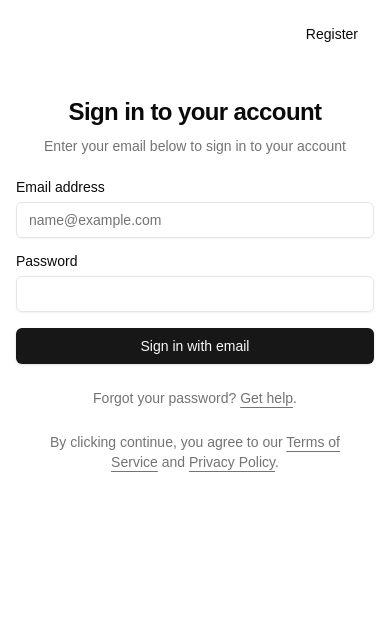
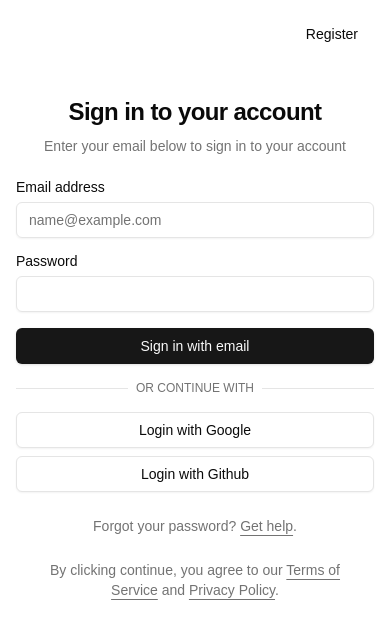
Before and after one commit to ChrisGambrell/password-auth, a Next.js app: page /login in a window 390 px wide. Shown: the top 636 px of the page. Built offline with nearby package versions, Linux system fonts and the light colour scheme; no server answers.

Commit message:
Add google and github sign in

```diff
--- a/actions/auth.ts
+++ b/actions/auth.ts
@@ -7,6 +7,7 @@ import { getErrorRedirect, getSuccessRedirect, parseFormData } from '@cgambrell/
 import { Prisma } from '@prisma/client'
 import bcrypt from 'bcryptjs'
 import { AuthError } from 'next-auth'
+import { BuiltInProviderType } from 'next-auth/providers'
 import { redirect } from 'next/navigation'
 
 export async function login(_prevState: unknown, formData: FormData) {
@@ -23,6 +24,15 @@ export async function login(_prevState: unknown, formData: FormData) {
 
 export async function logout() {
 	await signOut({ redirectTo: '/login' })
+}
+
+export async function oauth(provider: BuiltInProviderType) {
+	try {
+		await signIn(provider, { redirectTo: '/' })
+	} catch (error) {
+		if (error instanceof AuthError) redirect(getErrorRedirect('/login', error.cause?.err?.message))
+		throw error
+	}
 }
 
 export async function register(_prevState: unknown, formData: FormData) {
--- a/app/(auth)/login/client.tsx
+++ b/app/(auth)/login/client.tsx
@@ -1,6 +1,6 @@
 'use client'
 
-import { login } from '@/actions/auth'
+import { login, oauth } from '@/actions/auth'
 import { ActionButton } from '@/components/action-button'
 import { FormInput } from '@/components/form-input'
 import { useFormState } from 'react-dom'
@@ -13,6 +13,24 @@ export function ClientPage() {
 			<FormInput label='Email address' name='email' placeholder='name@example.com' type='email' error={state?.errors.email} />
 			<FormInput label='Password' name='password' type='password' error={state?.errors.password} />
 			<ActionButton>Sign in with email</ActionButton>
+
+			<div className='relative col-span-full'>
+				<div className='absolute inset-0 flex items-center'>
+					<span className='w-full border-t' />
+				</div>
+				<div className='relative flex justify-center text-xs uppercase'>
+					<span className='bg-background px-2 text-muted-foreground'>Or continue with</span>
+				</div>
+			</div>
+
+			<div className='grid gap-2 col-span-full'>
+				<ActionButton formAction={oauth.bind(null, 'google')} variant='outline'>
+					Login with Google
+				</ActionButton>
+				<ActionButton formAction={oauth.bind(null, 'github')} variant='outline'>
+					Login with Github
+				</ActionButton>
+			</div>
 		</form>
 	)
 }
--- a/app/(auth)/register/client.tsx
+++ b/app/(auth)/register/client.tsx
@@ -1,6 +1,6 @@
 'use client'
 
-import { register } from '@/actions/auth'
+import { oauth, register } from '@/actions/auth'
 import { ActionButton } from '@/components/action-button'
 import { FormInput } from '@/components/form-input'
 import { useFormState } from 'react-dom'
@@ -23,6 +23,24 @@ export function ClientPage() {
 			<FormInput label='Password' name='password' type='password' error={state?.errors.password} />
 			<FormInput label='Confirm password' name='confirmPassword' type='password' error={state?.errors.confirmPassword} />
 			<ActionButton className='col-span-full'>Create account with email</ActionButton>
+
+			<div className='relative col-span-full'>
+				<div className='absolute inset-0 flex items-center'>
+					<span className='w-full border-t' />
+				</div>
+				<div className='relative flex justify-center text-xs uppercase'>
+					<span className='bg-background px-2 text-muted-foreground'>Or continue with</span>
+				</div>
+			</div>
+
+			<div className='grid gap-2 col-span-full'>
+				<ActionButton formAction={oauth.bind(null, 'google')} variant='outline'>
+					Login with Google
+				</ActionButton>
+				<ActionButton formAction={oauth.bind(null, 'github')} variant='outline'>
+					Login with Github
+				</ActionButton>
+			</div>
 		</form>
 	)
 }
--- a/app/(protected)/(root)/columns.tsx
+++ b/app/(protected)/(root)/columns.tsx
@@ -2,11 +2,13 @@
 
 import { DataTableColumnHeader } from '@/components/data-table/column-header'
 import { PLACEHOLDER_IMAGE } from '@/lib/constants'
-import { User } from '@prisma/client'
+import { Prisma, User } from '@prisma/client'
 import { ColumnDef } from '@tanstack/react-table'
 import Image from 'next/image'
 
-export const columns: ColumnDef<User>[] = [
+type ColType = Prisma.UserGetPayload<{ include: { accounts: true } }>
+
+export const columns: ColumnDef<ColType>[] = [
 	{
 		accessorKey: 'image',
 		header: () => <span className='sr-only'>Image</span>,
@@ -29,6 +31,20 @@ export const columns: ColumnDef<User>[] = [
 	{
 		accessorKey: 'email',
 		header: ({ column }) => <DataTableColumnHeader column={column} title='Email address' />,
+		meta: { className: 'hidden lg:table-cell' },
+	},
+	{
+		accessorKey: 'accounts',
+		header: ({ column }) => <DataTableColumnHeader column={column} title='Linked accounts' />,
+		cell: ({ getValue }) => (
+			<span>
+				{getValue<ColType['accounts']>().length
+					? getValue<ColType['accounts']>()
+							.map((account) => account.provider)
+							.join(', ')
+					: '-'}
+			</span>
+		),
 		meta: { className: 'hidden md:table-cell' },
 	},
 	{
--- a/lib/auth.ts
+++ b/lib/auth.ts
@@ -3,6 +3,8 @@ import { PrismaAdapter } from '@auth/prisma-adapter'
 import bcrypt from 'bcryptjs'
 import NextAuth, { NextAuthConfig } from 'next-auth'
 import Credentials from 'next-auth/providers/credentials'
+import Github from 'next-auth/providers/github'
+import Google from 'next-auth/providers/google'
 import Resend from 'next-auth/providers/resend'
 import { env } from 'process'
 import prisma from './db'
@@ -38,6 +40,8 @@ export const authConfig = {
 				return user
 			},
 		}),
+		Github({ allowDangerousEmailAccountLinking: true }),
+		Google({ allowDangerousEmailAccountLinking: true }),
 		Resend({ from: env.AUTH_RESEND_EMAIL }),
 	],
 	session: { strategy: 'jwt' },
--- a/lib/env.ts
+++ b/lib/env.ts
@@ -4,6 +4,12 @@ import { z } from 'zod'
 export const env = createEnv({
 	server: {
 		AUTH_SECRET: z.string().min(1),
+
+		AUTH_GITHUB_ID: z.string().min(1),
+		AUTH_GITHUB_SECRET: z.string().min(1),
+
+		AUTH_GOOGLE_ID: z.string().min(1),
+		AUTH_GOOGLE_SECRET: z.string().min(1),
 
 		AUTH_RESEND_KEY: z.string().min(1),
 		AUTH_RESEND_EMAIL: z.string().email(),
@@ -14,6 +20,12 @@ export const env = createEnv({
 	runtimeEnv: {
 		AUTH_SECRET: process.env.AUTH_SECRET,
 
+		AUTH_GITHUB_ID: process.env.AUTH_GITHUB_ID,
+		AUTH_GITHUB_SECRET: process.env.AUTH_GITHUB_SECRET,
+
+		AUTH_GOOGLE_ID: process.env.AUTH_GOOGLE_ID,
+		AUTH_GOOGLE_SECRET: process.env.AUTH_GOOGLE_SECRET,
+
 		AUTH_RESEND_KEY: process.env.AUTH_RESEND_KEY,
 		AUTH_RESEND_EMAIL: process.env.AUTH_RESEND_EMAIL,
 
--- a/next.config.mjs
+++ b/next.config.mjs
@@ -2,6 +2,16 @@ import createMDX from '@next/mdx'
 
 /** @type {import('next').NextConfig} */
 const nextConfig = {
+	images: {
+		remotePatterns: [
+			{
+				hostname: 'avatars.githubusercontent.com',
+			},
+			{
+				hostname: 'lh3.googleusercontent.com',
+			},
+		],
+	},
 	pageExtensions: ['js', 'jsx', 'md', 'mdx', 'ts', 'tsx'],
 }
 
```
Also changed, not shown: 1 other file (tests, documents, lock files or other folders).
